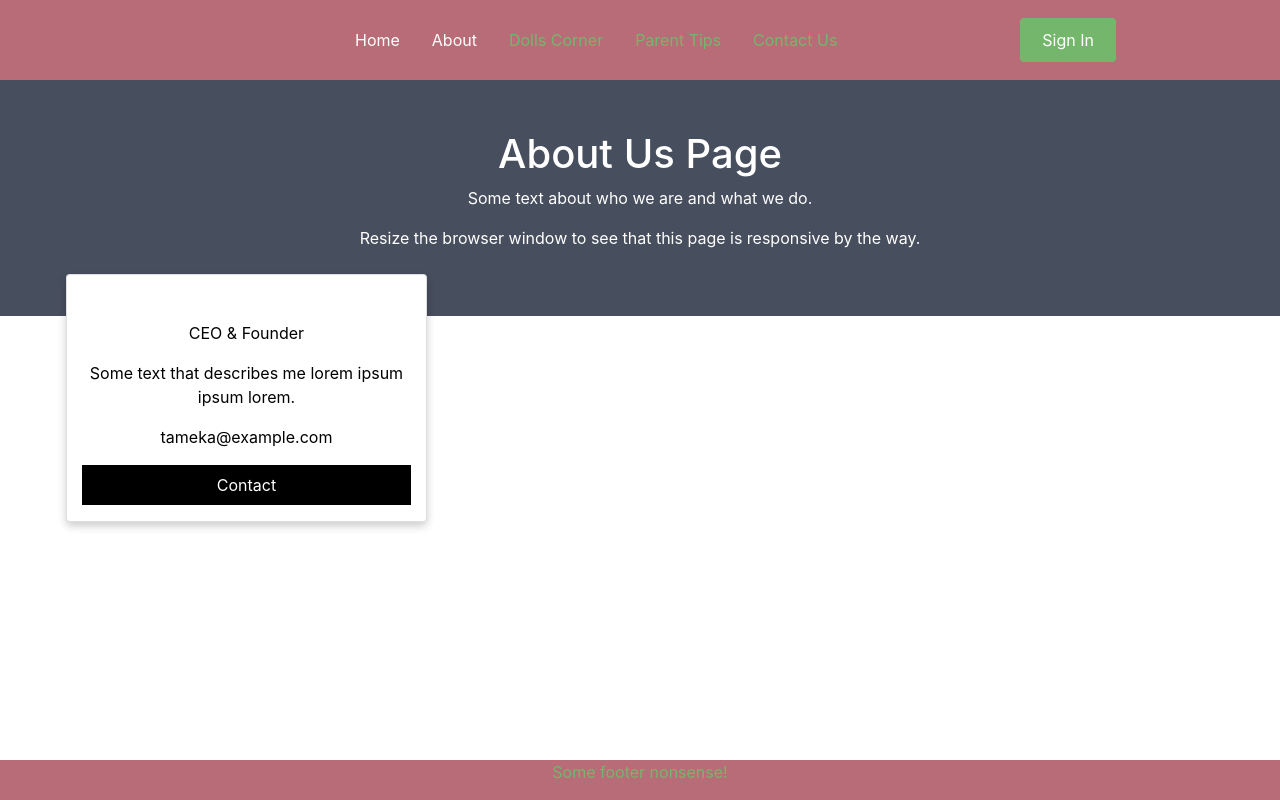
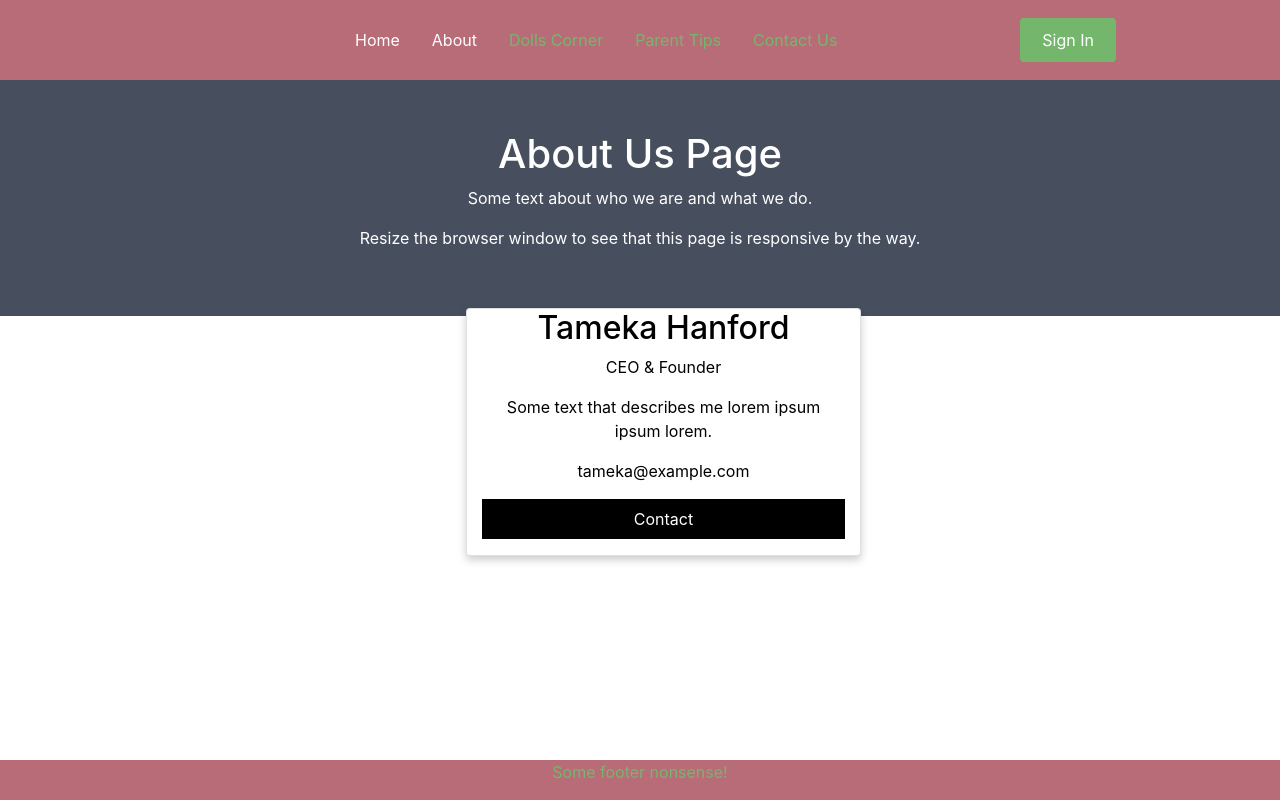
Before and after one commit to wdavonta/dollscorner, a React (Create React App) app in the folder dollscorner/: page /about in a window 1280 px wide. Built offline with nearby package versions, Linux system fonts and the light colour scheme.

Commit message:
center about page

```diff
--- a/dollscorner/src/components/About/index.css
+++ b/dollscorner/src/components/About/index.css
@@ -1,4 +1,4 @@
-chat {
+.chat {
     text-align: center;
 }
 
@@ -21,6 +21,14 @@ body {
     width: 33.3%;
     margin-bottom: 16px;
     padding: 0 8px;
+
+    /* width:350px;
+    height:350px; */
+    position: fixed;
+    top: 50%;
+    left: 43%;
+    margin-top: -100px;
+    margin-left: -100px;
   }
 
   .card {
@@ -75,3 +83,7 @@ body {
       display: block;
     }
   }
+
+  .color {
+    color: black;
+  }
--- a/dollscorner/src/components/About/index.js
+++ b/dollscorner/src/components/About/index.js
@@ -18,7 +18,7 @@ function About() {
     <div class="card">
       {/* <img src="/w3images/team2.jpg" alt="Mike" style="width:100%"/> */}
       <div class="container">
-        <h2>Tameka Hanford</h2>
+        <h2 class="color">Tameka Hanford</h2>
         <p class="title">CEO & Founder</p>
         <p>Some text that describes me lorem ipsum ipsum lorem.</p>
         <p>tameka@example.com</p>
--- a/dollscorner/src/components/Home/style.css
+++ b/dollscorner/src/components/Home/style.css
@@ -1,3 +1,4 @@
+
 .each-slide > div {
   display: flex;
   align-items: center;
```
Also changed, not shown: 1 other file (tests, documents, lock files or other folders). Lines whose indentation alone changed are shown as unchanged.
